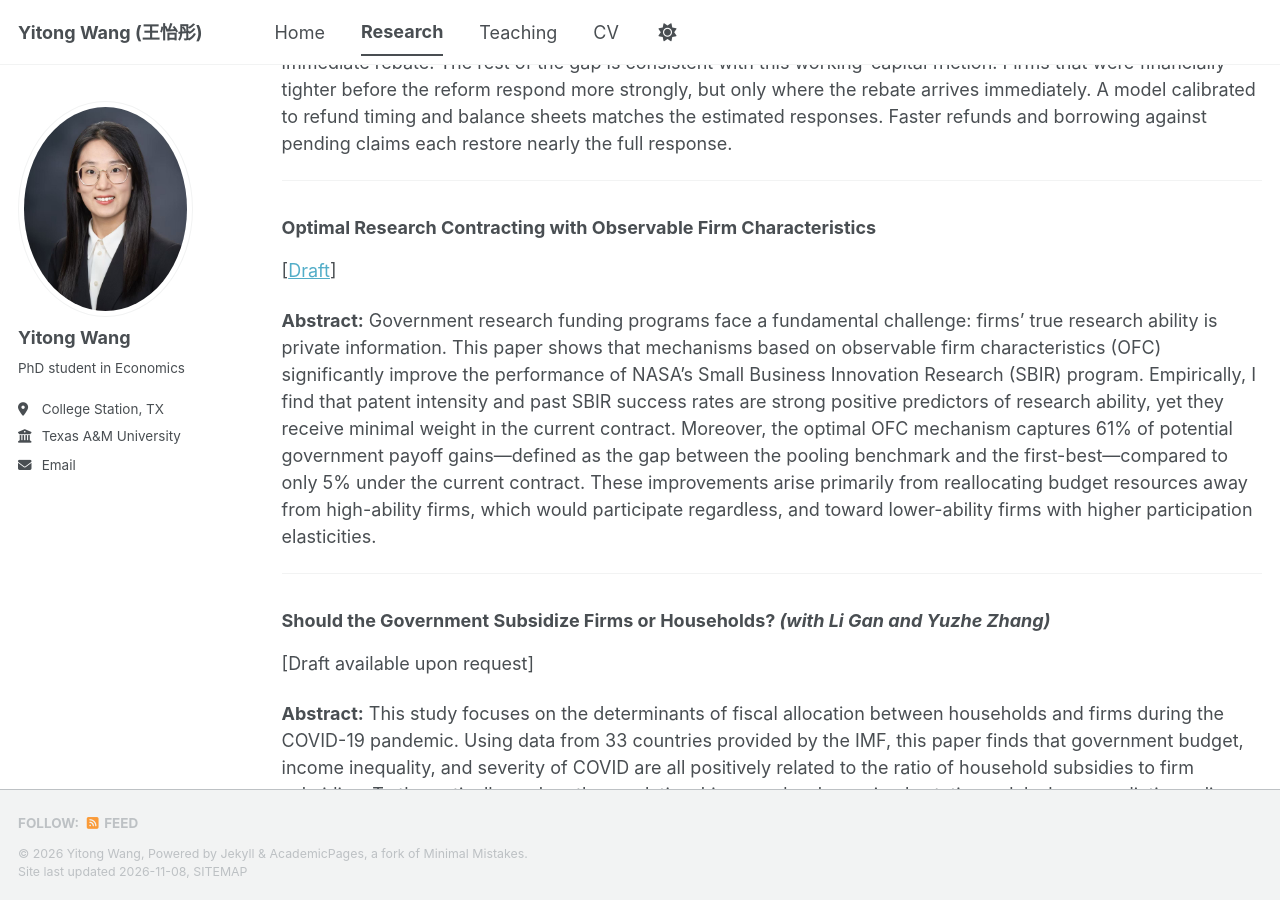
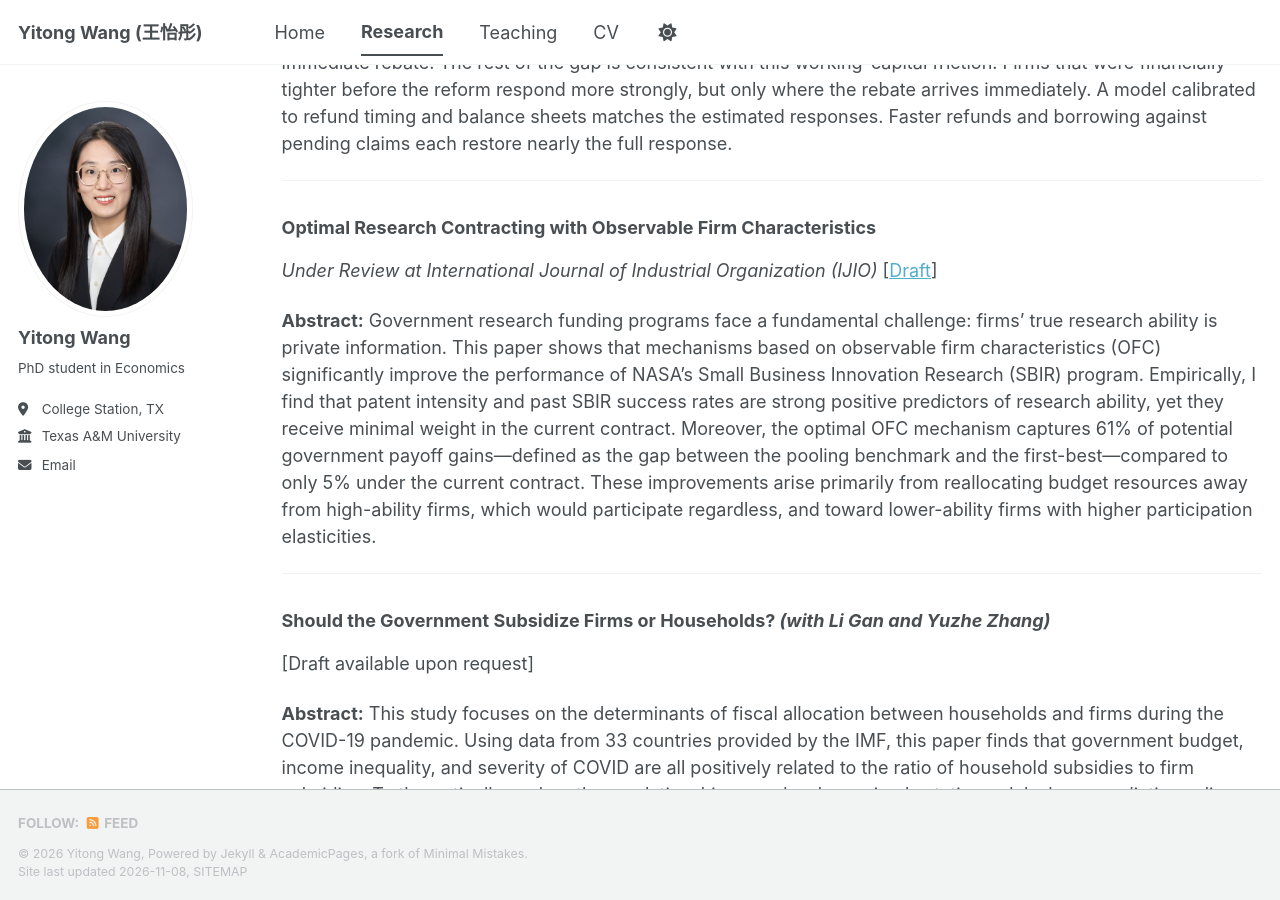
Before and after one commit to yitongwang-econ/yitongwang-econ.github.io, a Jekyll site: the page built from _pages/research.md, in a window 1280 px wide and 900 px high, scrolled down 516 px. Built offline with Jekyll 4.4.1, drawn with Linux system fonts in a browser that asks for light colours; a style sheet for code colours, icons or effects is not loaded.

Commit message:
Update research.md

```diff
--- a/_pages/research.md
+++ b/_pages/research.md
@@ -18,6 +18,7 @@ author_profile: true
 ---
 
 ### Optimal Research Contracting with Observable Firm Characteristics
+*Under Review at International Journal of Industrial Organization (IJIO)*
 [[Draft](/files/research_contracting.pdf)]
 
 **Abstract:** Government research funding programs face a fundamental challenge: firms' true research ability is private information. This paper shows that mechanisms based on observable firm characteristics (OFC) significantly improve the performance of NASA’s Small Business Innovation Research (SBIR) program. Empirically, I find that patent intensity and past SBIR success rates are strong positive predictors of research ability, yet they receive minimal weight in the current contract. Moreover, the optimal OFC mechanism captures 61% of potential government payoff gains—defined as the gap between the pooling benchmark and the first-best—compared to only 5% under the current contract. These improvements arise primarily from reallocating budget resources away from high-ability firms, which would participate regardless, and toward lower-ability firms with higher participation elasticities.
```
